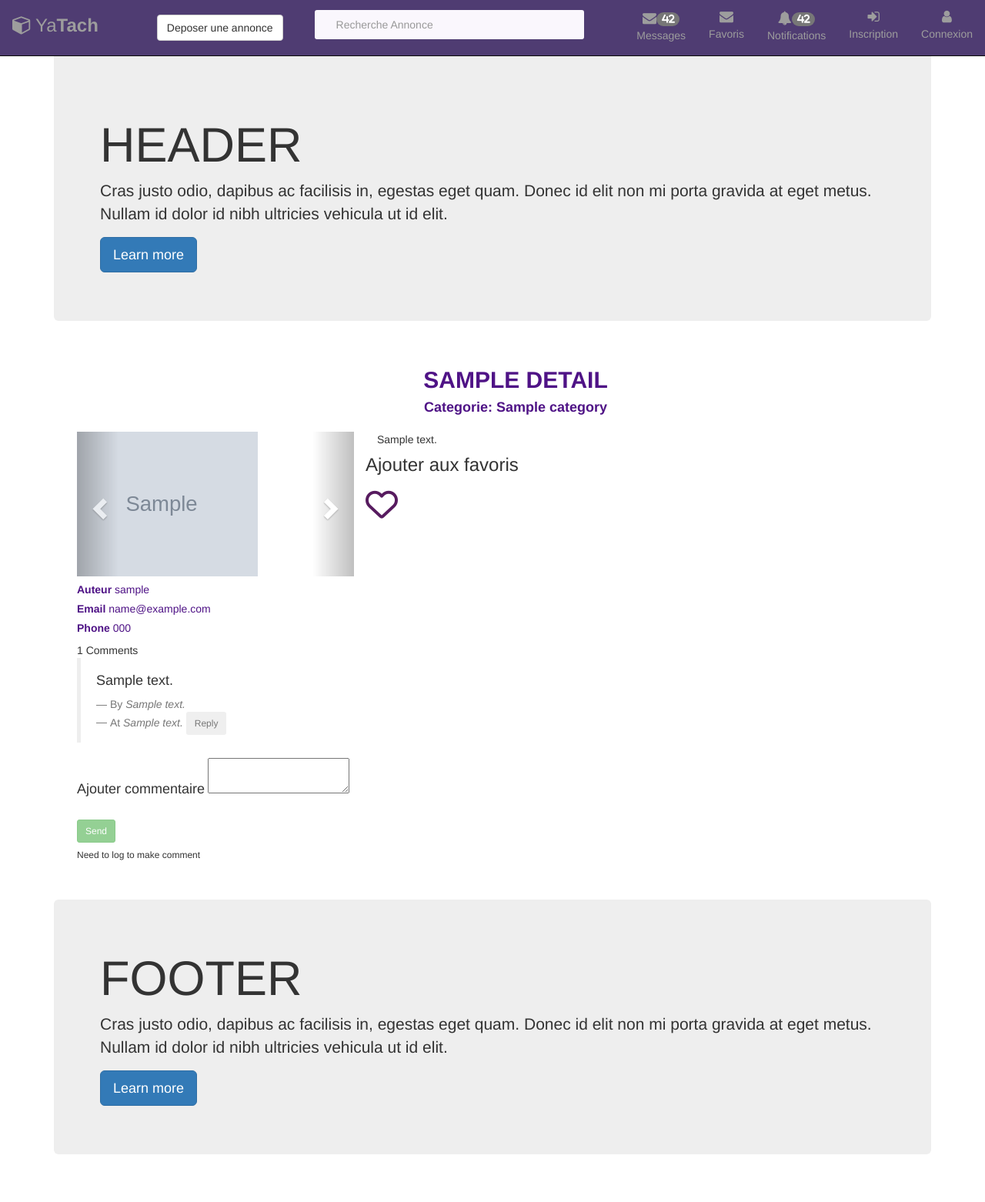
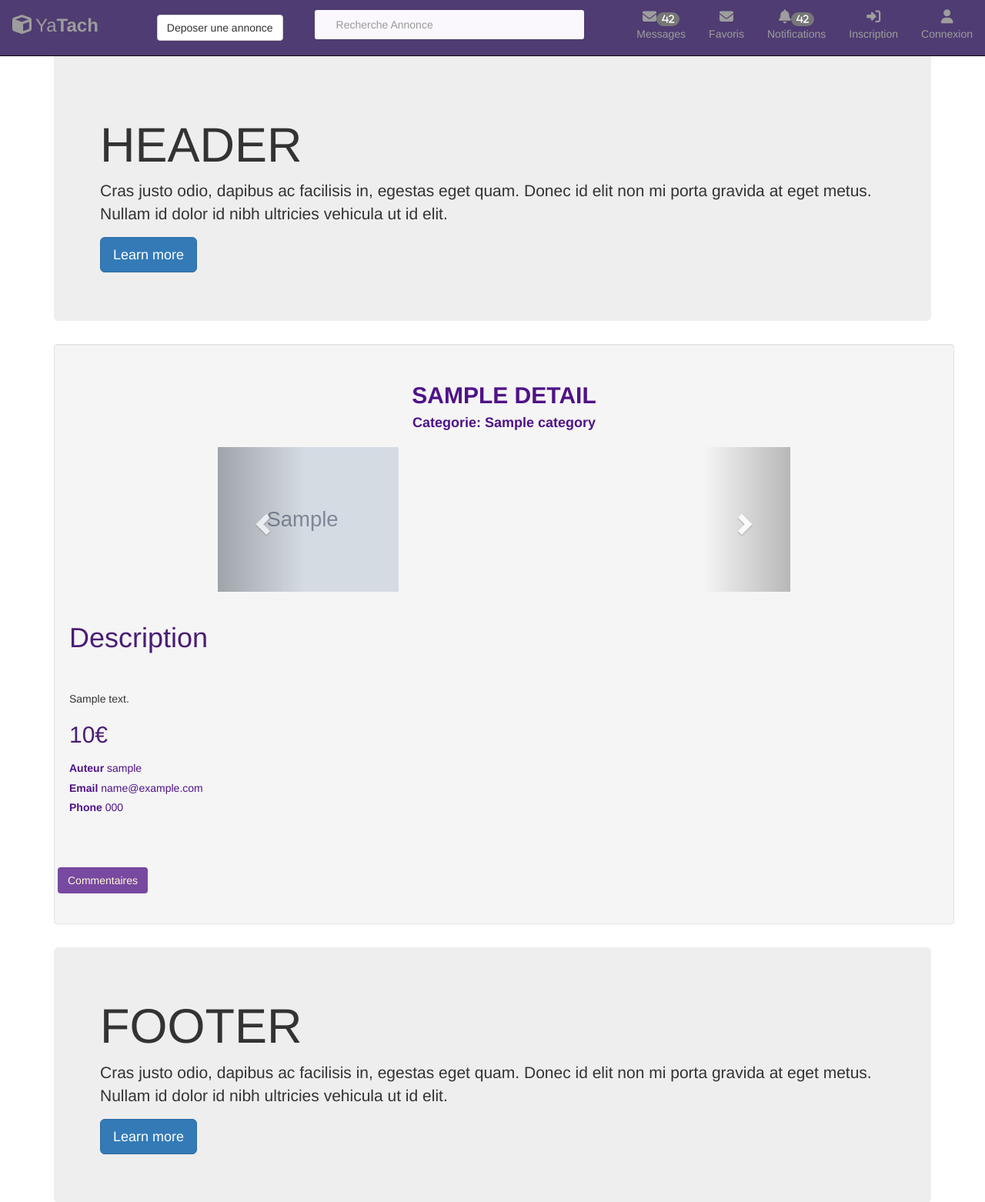
Before and after one commit to wafistos1/Ecommerce_project, a Django app: template Mysite/annonce/templates/annonce/detail.html in a window 1280 px wide. Shown: the top 1562 px of the page at 77% size. Before the commit the page ends 1500 px from the top, so only its background shows below. Run offline with Django 3.2, Linux system fonts and the light colour scheme; the template is opened without the code that fills it: most values are stand-ins (such as "Sample title", 1, 10 or a date in 2020); grey boxes marked "Sample" are stand-in pictures; form fields are guessed from the names that the template uses; some libraries are stand-ins or nearby versions.

Commit message:
refectoring details.html

```diff
--- a/Mysite/annonce/templates/annonce/comment.html
+++ b/Mysite/annonce/templates/annonce/comment.html
@@ -2,7 +2,7 @@
 
     <div class="form-group row">
 
-        {{ comment.count}} Comment{{ comment|pluralize }}
+         <h5 style="color: rgb(74, 30, 116);"> {{ comment.count}} Comment{{ comment|pluralize }} </h3>
         {% for com in comment %}
         <blockquote class="blockquote">
             <h4 class="mb-0">{{ com.content }}</h4>
@@ -10,7 +10,7 @@
             </footer>
             <footer class="blockquote-footer">At <cite title="Source Title">{{com.create_content}}</cite>
                 <button type="button" id="reply-but" name="reply"
-                    class="reply-btn btn btn-outline-dark btn-sm ml-2">Reply</button>
+                    class="reply-btn btn btn-outline-dark btn-sm ml-2" style="background-color: rgb(155, 97, 209); color:white">Reply</button>
             </footer>
         </blockquote>
 
@@ -39,9 +39,9 @@
                         </div>
                         {% if user.is_authenticated %}
 
-                        <input type="submit" value="Reply" class="btn btn-success btn-sm">
+                        <input type="submit" value="Reply" style="background-color: rgb(102, 53, 148);" class="btn btn-success btn-sm">
                         {% else %}
-                        <input type="submit" value="Reply" class="btn btn-success btn-sm" disabled>
+                        <input type="submit" value="Reply" style="background-color: rgb(102, 53, 148);" class="btn btn-success btn-sm" disabled>
                         <h6>Need to log to make comment</h6>
                         {% endif %}
                     </form>
@@ -73,9 +73,9 @@
             </div>
             {% if user.is_authenticated %}
 
-            <input type="submit" value="Send" id="btn-submit-comment" class="btn btn-success btn-sm">
+            <input type="submit" value="Send" id="btn-submit-comment" style="background-color: rgb(102, 53, 148);"class="btn btn-success btn-sm">
             {% else %}
-            <input type="submit" value="Send" id="btn-submit-comment" class="btn btn-success btn-sm" disabled>
+            <input type="submit" value="Send" id="btn-submit-comment" style="background-color:  rgb(74, 30, 116);" class="btn btn-success btn-sm" disabled>
             <h6>Need to log to make comment</h6>
             {% endif %}
         </form>
--- a/Mysite/annonce/templates/annonce/detail.html
+++ b/Mysite/annonce/templates/annonce/detail.html
@@ -11,10 +11,16 @@
 {% block categories %}{% endblock categories %}
 
 {% block annonce %}
-<div class="container form-group">
+<div class="row">
+
+  <div class="col-3">
+
+    <div class="container form-group well">
+
 
       <div class="row">
-    <div class="col-sm-12" style="padding-top: 10px; padding-bottom: 10px; text-align: center; color:rgb(79, 19, 134);">
+        <div class="col-sm-12"
+          style="padding-top: 10px; padding-bottom: 10px; text-align: center; color:rgb(79, 19, 134);">
           <h2><strong>{{details.title|upper}}</strong></h2>
           <h4><strong>Categorie: {{details.categories.name}}</strong></h4>
         </div>
@@ -26,13 +32,17 @@
                 class="material-icons">&#xE254;</i></a>
             <a href="{{details.get_delete_url}}" class="delete" title="Delete" data-toggle="tooltip"><i
                 class="material-icons">&#xE872;</i></a>
-      </td>
+
 
             {% endif %}
+
+
+          </td>
         </div>
       </div>
       <div class="row">
-    <div class="col-sm-4">
+        <div class="col-sm-2"></div>
+        <div class="col-sm-8">
           <div id="myCarousel" class="carousel slide" data-ride="carousel">
             <div class="carousel-inner" role="listbox">
               {% for document in details.image.all %}
@@ -57,27 +67,14 @@
 
         </div>
 
+        <div class="col-sm-2"></div>
         <div class="col-sm-8">
-
+          <br>
+<H1 style="align-items: center; color: rgb(74, 30, 116)">Description</H1>
+<br>
+<br>
           <p>{{details.description }}</p>
-    </div>
-    <div id="favorite-section">
-{% if is_favorite %}
-      <h3>Supprimer des favoris </h3>
-      <a href="{% url 'favorite_annonce' pk=details.pk %}">
-      <span style="font-size: 3em; color: rgb(87, 27, 95);">
-        <i class="fas fa-heart"></i>
-      </span>
-    </a>
-{% else %}
-  <h3>Ajouter aux favoris </h3>
-  <a href="{% url 'favorite_annonce' pk=details.pk %}" >
-  <span style="font-size: 3em; color: rgb(87, 27, 95);">
-    <i class="far fa-heart"></i>
-  </span>
-</a>
-
-{% endif%}
+          <H2 style="color: rgb(74, 30, 116);"><span>{{details.price}}€</span></H2>
         </div>
 
 
@@ -90,9 +87,17 @@
         </div>
 
       </div>
+      <br>
+      <br>
+      <br>
       <!-- Comment -->
-  <div class="row">
-    <div class="col-sm-4">
+      <div class="row ">
+        <div class="col-12">
+
+        <button  id="btn-commentaires" type="button" class="btn btn-secondary" style="background-color: rgb(120, 73, 160); font-size: 14px; color: cornsilk;"> Commentaires </button>
+      </div>
+      <br>
+        <div id="commentaires" class="col-sm-6 well" style="display:none ;">
 
           <div class="main-comment-section">
 
@@ -107,10 +112,10 @@
       </div>
     </div>
 
-
-
+  </div>
 </div>
 
 
 
+
 {% endblock annonce %}
--- a/Mysite/static/css/custom.css
+++ b/Mysite/static/css/custom.css
@@ -1,5 +1,7 @@
 
-
+body {
+	font-family:Lato;
+}
 
 .form-control {
 	box-shadow: none;
@@ -81,7 +83,7 @@
 }
 .changeStyle {
 	color: #7c795d;
-	font-family: 'Trocchi',
+	font-family: 'Lato',
 	serif; font-size: 45px;
 	font-weight: normal;
 	line-height: 48px;
--- a/Mysite/static/js/script.js
+++ b/Mysite/static/js/script.js
@@ -68,3 +68,8 @@ $('.reply-btn').on('click', function(){
 
 
         });
+
+$('#btn-commentaires').on('click', function(){
+    $('#commentaires').fadeToggle();
+
+        });
--- a/Mysite/templates/base.html
+++ b/Mysite/templates/base.html
@@ -10,7 +10,7 @@
   <meta name="viewport" content="width=device-width, initial-scale=1">
   <link rel="stylesheet" href="{% static 'css/custom.css' %}">
   {% block link %}
-  <script src="https://kit.fontawesome.com/971c1632df.js" crossorigin="anonymous"></script>
+  <link href='http://fonts.googleapis.com/css?family=Lato&subset=latin,latin-ext' rel='stylesheet' type='text/css'>
   <link href="https://fonts.googleapis.com/css?family=Roboto|Varela+Round" rel="stylesheet">
   <link rel="stylesheet" href="https://fonts.googleapis.com/icon?family=Material+Icons">
   <link rel="stylesheet" href="https://maxcdn.bootstrapcdn.com/font-awesome/4.7.0/css/font-awesome.min.css">
@@ -56,7 +56,7 @@
           <li class="nav-item"><a href="{%url 'favorite_list'%}" class="nav-link"><i class="fa fa-envelope"><span
                     class="badge"></span></i><span>Favoris</span></a></li>
           <li class="nav-item"><a href="#" class="nav-link"><i class="fa fa-bell"><span
-                  class="badge">42</span></i><span>Notifications</span></a>
+                  class="badge badge-pill badge-dark">42</span></i><span>Notifications</span></a>
           </li>
 
 
@@ -77,7 +77,7 @@
           {% else %}
           <li class="nav-item"><a href="{% url 'account_signup'%}" class="nav-link"><i
                 class="fa fa-sign-in"></i><span>Inscription</span></a></li>
-          <li class="nav-item"><a href="{% url 'account_login'%}" class="nav-link" data-toggle="modal"><i
+          <li class="nav-item"><a href="{% url 'account_login'%}" class="nav-link"><i
                 class="fa fa-user"></i><span>Connexion</span></a></li>
           {% endif%}
         </ul>
@@ -130,7 +130,7 @@
 
           <div class="row">
             {% for details in annonces %}
-            <div class="col-sm-4  col-12" style="margin-top: 10px; border-width: 5px; border-color: blueviolet;">
+            <div class="col-sm-4  col-12" style="margin-top: 10px; border-width: 5px; border-color:rgb(74, 30, 116);">
               <div class="col-item">
                 <div class="photo">
 
@@ -145,12 +145,12 @@
                         <strong>{{ details.title|upper|truncatechars:24  }}</strong></h5>
                       <div class="row">
 
-                        <div class="price col-md-6">
-                          <h5 class="price-text-color">
-                            ${{ details.price|intcomma}}</h5>
+                        <div class="price col-md-6" style="color: rgb(74, 30, 116);">
+                          <h5>
+                            {{ details.price|intcomma}}€</h5>
                         </div>
                         <div class="price col-md-6">
-                          <h6 class="price-text-color" style="color: blueviolet;">
+                          <h6 class="price-text-color" style="color: rgb(74, 30, 116);">
                             Ajouter-{{ details.created }}</h6>
                         </div>
 
@@ -163,7 +163,7 @@
                       <i class="fa fa-list"></i><a href="{{details.get_absolute_url}}" class="hidden-sm">Details</a></p>
                     <p class="btn-details">
                       <i class="fa fa-shopping-bag"></i><a class="hidden-sm"
-                        style="color: blueviolet;">{{details.type_annonce|upper}}
+                        style="color: rgb(74, 30, 116);">{{details.type_annonce|upper}}
                       </a></p>
                   </div>
                   <div class="clearfix">
@@ -254,6 +254,8 @@
 
 
   {% block extra_body %}{%endblock%}
+  <script src="https://kit.fontawesome.com/971c1632df.js" crossorigin="anonymous"></script>
+
   <script src="https://ajax.googleapis.com/ajax/libs/jquery/3.4.1/jquery.min.js"></script>
   <script src="https://stackpath.bootstrapcdn.com/bootstrap/4.5.0/js/bootstrap.min.js" integrity="sha384-OgVRvuATP1z7JjHLkuOU7Xw704+h835Lr+6QL9UvYjZE3Ipu6Tp75j7Bh/kR0JKI" crossorigin="anonymous"></script>
 
```
Also changed, not shown: Mysite/annonce/views.py (+33 -12 lines). Lines whose indentation alone changed are shown as unchanged.
